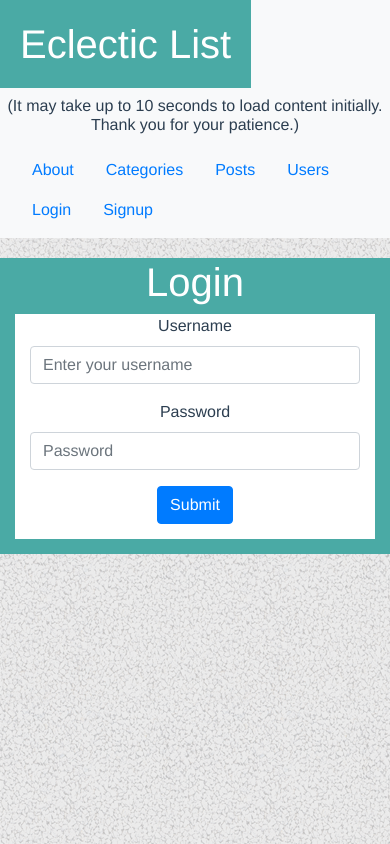
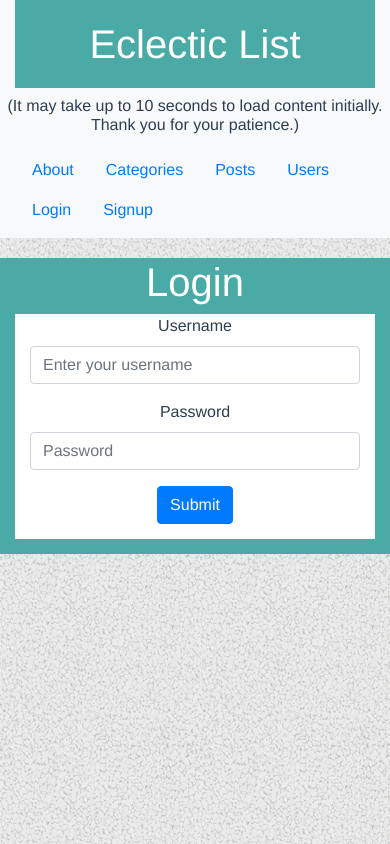
Before and after one commit to EndreoT/Eclectic-List-Client, a Vue app: page /login in a window 390 px wide. Built offline with nearby package versions, Linux system fonts and the light colour scheme.

Commit message:
make title and create post buttons mobile responsive

```diff
--- a/src/App.vue
+++ b/src/App.vue
@@ -3,9 +3,13 @@
     <!-- Site Header -->
     <header class="container-fluid" id="header">
       <div class="row justify-content-md-center">
-        <h1 id="site-name">
+        <div class="col-sm-12">
+          <h1 id="site-name">
           <router-link id="site-name-link" to="/" href="#">Eclectic List</router-link>
         </h1>
+
+        </div>
+
       </div>
       <div class="row justify-content-md-center">
         <h6>(It may take up to 10 seconds to load content initially. Thank you for your patience.)</h6>
--- a/src/views/CreatePost.vue
+++ b/src/views/CreatePost.vue
@@ -51,7 +51,7 @@
           ></ImageInLineView>
         </div>
 
-        <div class="row justify-content-md-center">
+        <div class="row justify-content-center">
           <button type="submit" class="btn btn-primary btn-override">Create Post</button>
         </div>
       </form>
@@ -148,7 +148,7 @@
         const newPost = await createPost(body);
 
         // Upload images separately from post
-        await uploadImagesForPost(this.formData.images, newPost._id);
+        uploadImagesForPost(this.formData.images, newPost._id);
 
         // Redirect to created post
         this.$router.push(`/posts/${newPost._id}`);
```
